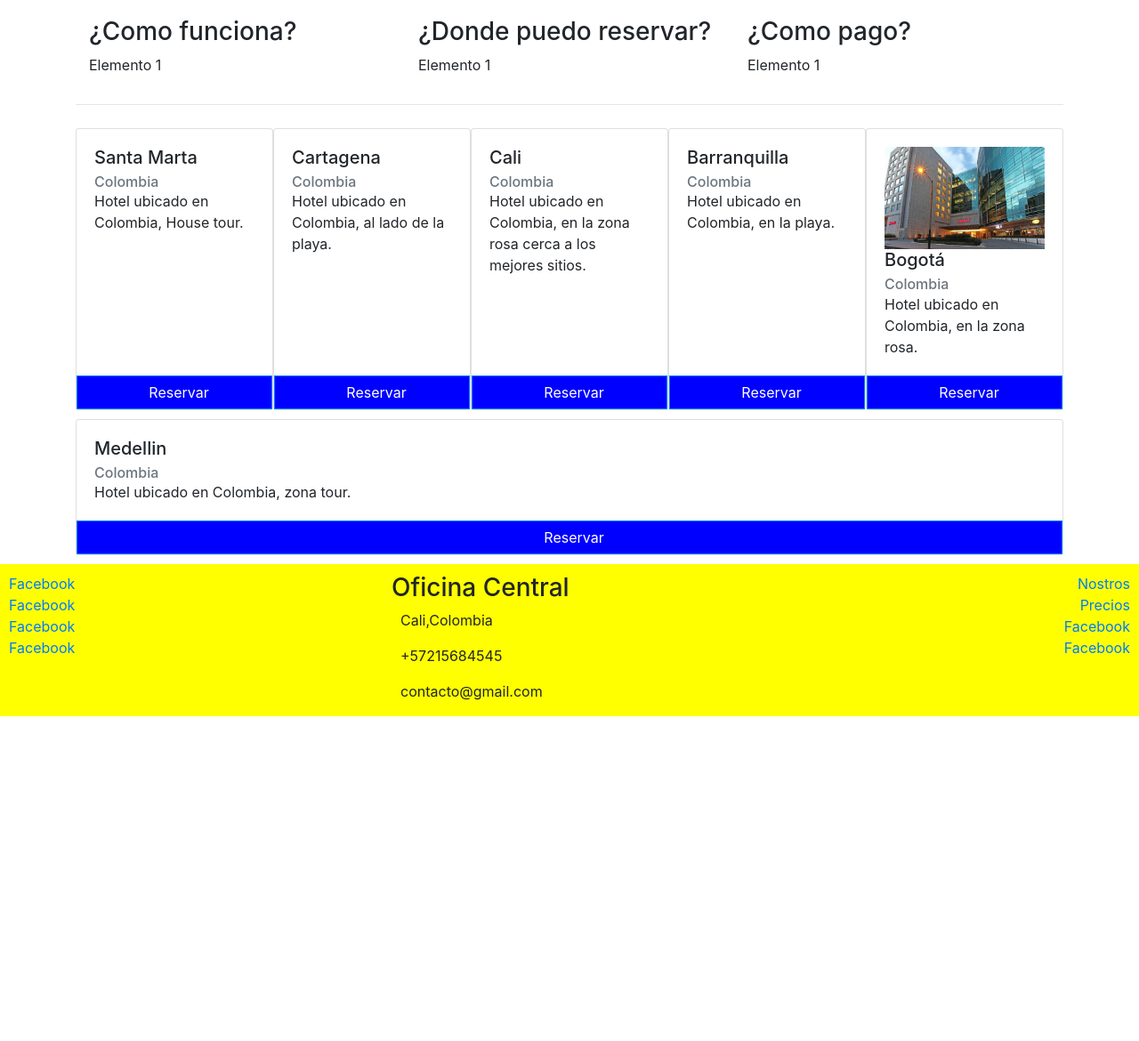
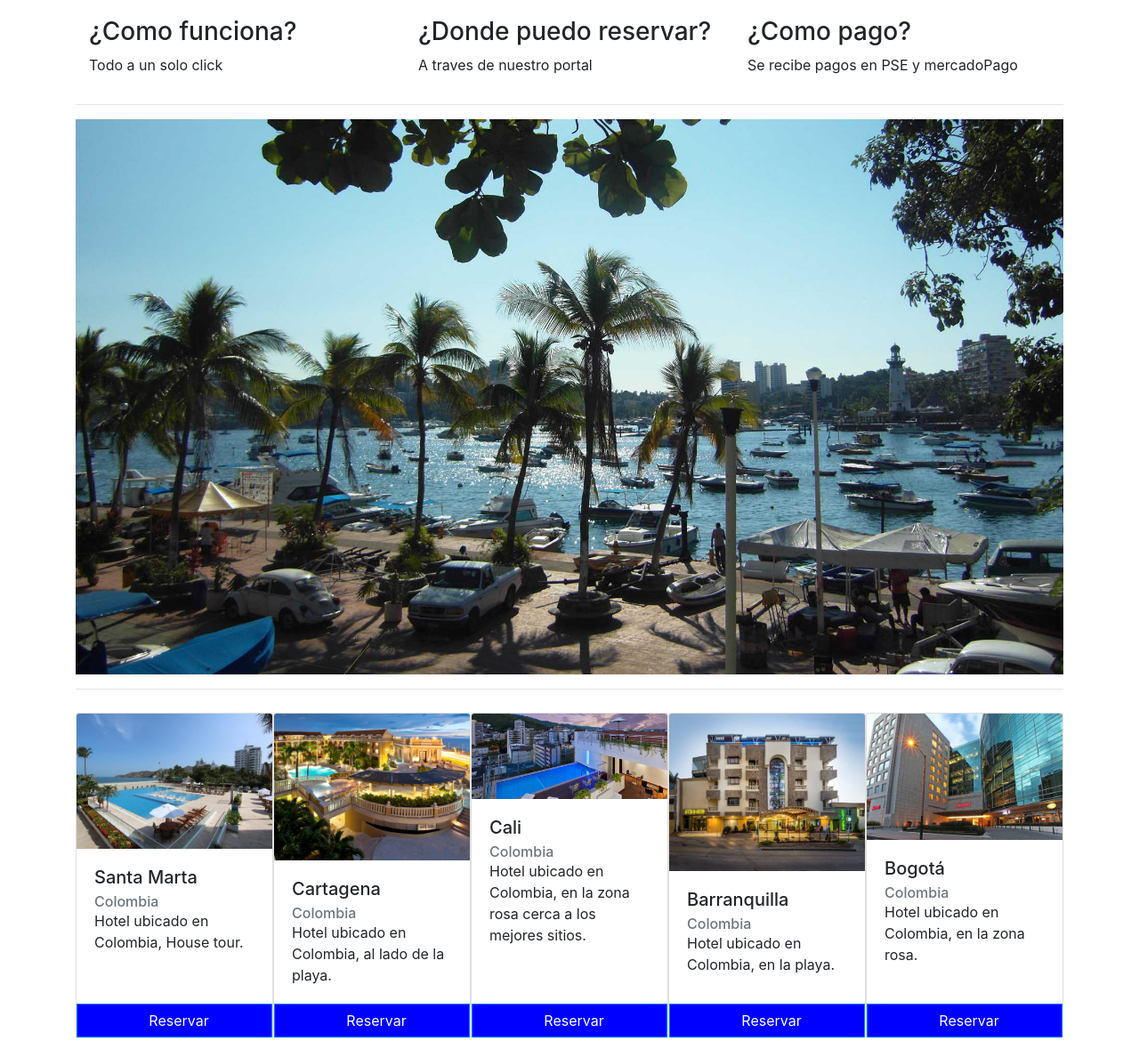
Before and after one commit to DanielSemilleroUAO/guia-hoteles-bootstrap, a website: page index.html in a window 1280 px wide. Shown: the part 327-1497 px from the top of the page at 89% size. Before the commit the page ends 1132 px from the top, so only its background shows below. Drawn offline with nearby package versions, Linux system fonts and the light colour scheme; a web font is replaced by a local one.

Commit message:
Se agregan imagenes a las paginas

```diff
--- a/css/main.css
+++ b/css/main.css
@@ -1,5 +1,7 @@
 .jumbotron {
-	background-color: yellow;
+	background-image: url(/images/fondo.jpg);
+	background-size: cover;
+	background-color: black;
 	color: black;
 	margin-top: 50px;
 }
@@ -9,10 +11,12 @@
 }
 
 footer {
+
 	padding: 10px 10px 0 10px;
-	background-color: yellow;
+	background-color: black;
 	margin-top: 10px;
 	width: 100%;
+	color: white;
 }
 
 .card-hotel {
--- a/index.html
+++ b/index.html
@@ -10,7 +10,12 @@
 	<link rel="stylesheet" href="css/main.css" >
 	<link rel="stylesheet" href="/node_modules/open-iconic/font/css/open-iconic-bootstrap.min.css" >
 
-    <title>Hello, world!</title>
+	<!--Icono de la pagina-->
+	<link rel = "icon" href="https://www.flaticon.es/premium-icon/icons/svg/205/205798.svg" type="image/x-icon">
+
+	<!-- Titulo de la pagina -->
+    <title>Home|Hoteles en colombia</title>
+
   </head>
 
   <body>
@@ -49,29 +54,32 @@
 			<div class="col-sm-4">
 				<p>
 					<h3>¿Como funciona?</h3>
-					<p>Elemento 1</p>
+					<p>Todo a un solo click</p>
 				</p>
 			</div>
 			<div class="col-sm-4">
 				<p>
 					<h3>¿Donde puedo reservar?</h3>
-					<p>Elemento 1</p>
+					<p>A traves de nuestro portal</p>
 				</p>
 			</div>
 			<div class="col-sm-4">
 				<p>
 					<h3>¿Como pago?</h3>
-					<p>Elemento 1</p>
+					<p>Se recibe pagos en PSE y mercadoPago</p>
 				</p>
 			</div>
 		</div>
 		<hr>
 
+		<img src="./images/fondo1.jpg" class="img-fluid" alt="Responsive image">
+
+		<hr>
 		<div class="d-flex flex-wrap flex-row-reverse">
 
 			<div class="card card-hotel d-flex flex-column justify-content-between">
+				<img class="card-img-top" src="./images/bogota.jpg" alt="hotel img">
 				<div class="card-body">
-					<img class="card-img-top" src="./images/bogota.jpg" alt="hotel img">
 					<h5 class="card-title">Bogotá</h5>
 					<h6 class="card-subtitle text-muted">Colombia</h6>
 					<p class="card-text">Hotel ubicado en Colombia, en la zona rosa.</p>
@@ -82,6 +90,7 @@
 			</div>
 
 			<div class=" card card-hotel d-flex flex-column justify-content-between">
+			<img class="card-img-top" src="./images/barranquilla.jpg" alt="hotel img">
 				<div class="card-body">
 					<h5 class="card-title">Barranquilla</h5>
 					<h6 class="card-subtitle text-muted">Colombia</h6>
@@ -93,6 +102,7 @@
 			</div>
 
 			<div class=" card card-hotel d-flex flex-column justify-content-between">
+			<img class="card-img-top" src="./images/cali.jpg" alt="hotel img">
 				<div class="card-body">
 					<h5 class="card-title">Cali</h5>
 					<h6 class="card-subtitle text-muted">Colombia</h6>
@@ -104,6 +114,7 @@
 			</div>
 
 			<div class="card card-hotel d-flex flex-column justify-content-between">
+				<img class="card-img-top" src="./images/cartagena.jpg" alt="hotel img">
 				<div class="card-body">
 					<h5 class="card-title">Cartagena</h5>
 					<h6 class="card-subtitle text-muted">Colombia</h6>
@@ -115,6 +126,7 @@
 			</div>
 
 			<div class="card card-hotel d-flex flex-column justify-content-between">
+				<img class="card-img-top" src="./images/santamarta.jpg" alt="hotel img">
 				<div class="card-body">
 					<h5 class="card-title">Santa Marta</h5>
 					<h6 class="card-subtitle text-muted">Colombia</h6>
@@ -126,6 +138,7 @@
 			</div>
 
 			<div class="card card-hotel d-flex flex-column justify-content-between">
+				<img class="card-img-top" src="./images/medellin.jpg" alt="hotel img">
 				<div class="card-body">
 					<h5 class="card-title">Medellin</h5>
 					<h6 class="card-subtitle text-muted">Colombia</h6>
@@ -143,9 +156,9 @@
 		<div class="row">
 			<div class="col-sm-4 d-flex flex-column">
 				<a href="https://facebook.com">Facebook</a>
-				<a href="https://facebook.com">Facebook</a>
-				<a href="https://facebook.com">Facebook</a>
-				<a href="https://facebook.com">Facebook</a>
+				<a href="https://facebook.com">Gmail</a>
+				<a href="https://facebook.com">Instagram</a>
+				<a href="https://facebook.com">Travel</a>
 			</div>
 			<div class="col-sm-4">
 				<address>
@@ -156,10 +169,10 @@
 				</address>
 			</div>
 			<div class="col-sm-4 d-flex flex-column align-items-end">
-				<a href="https://facebook.com">Nostros</a>
-				<a href="https://facebook.com">Precios</a>
-				<a href="https://facebook.com">Facebook</a>
-				<a href="https://facebook.com">Facebook</a>
+				<a href="./about.html">Nosotros</a>
+				<a href="./precios.html">Precios</a>
+				<a href="./contacto.html">Contactanos</a>
+				<a href="#">Terminos y condiciones</a>
 			</div>
 		</div>
 	</footer>
```
Also changed, not shown: about.html (+12 -8 lines), contacto.html (+12 -8 lines), precios.html (+12 -8 lines), images/fondo.jpg (added), images/fondo1.jpg (added).
